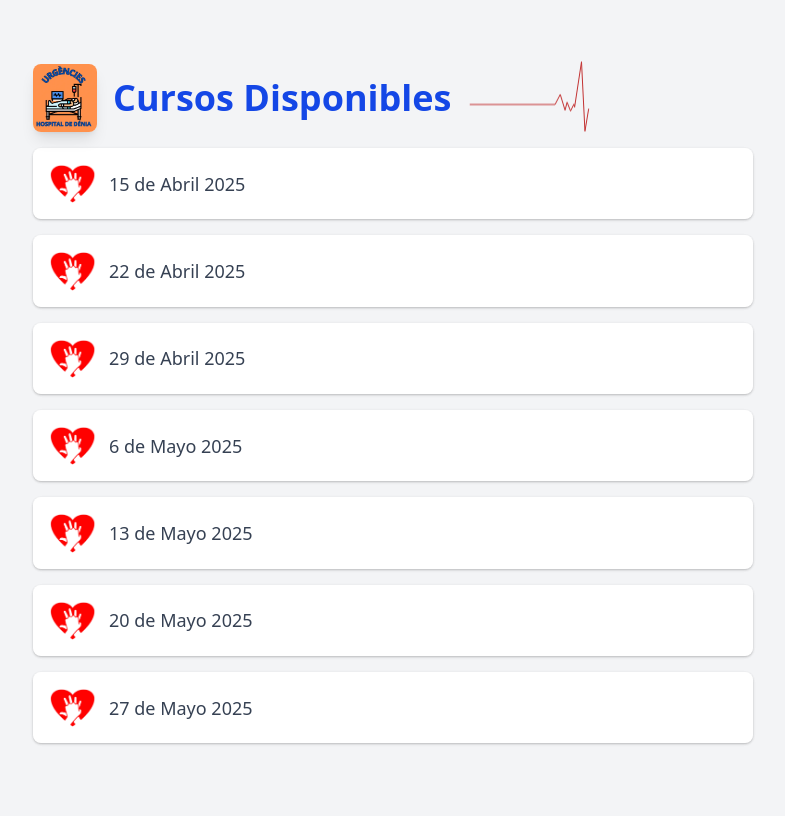
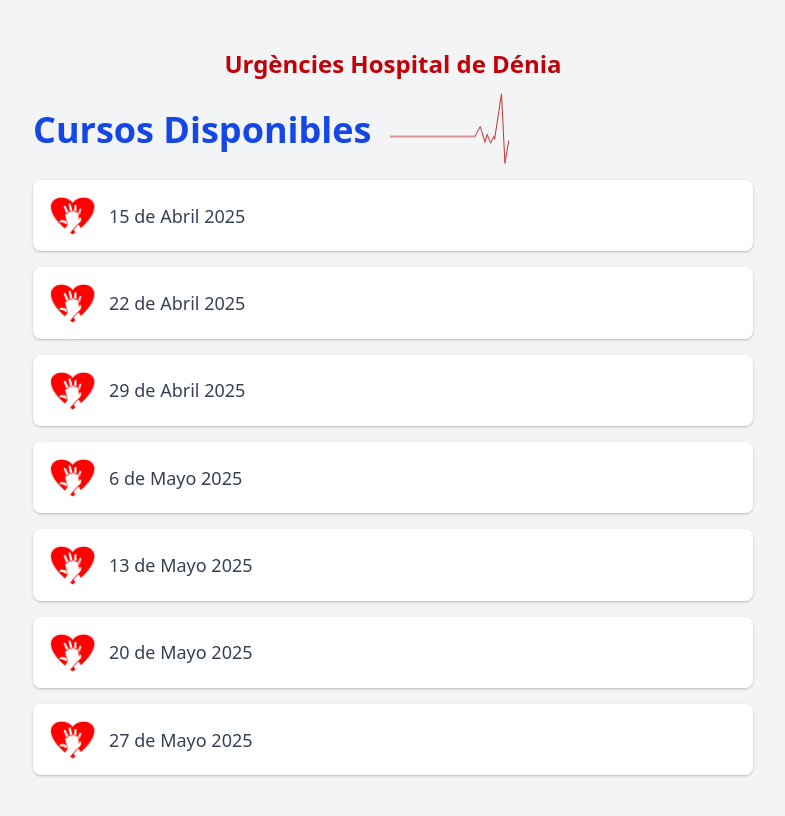
Before and after one commit to Rafixx/simulaDenia, an Astro site: page / in a window 1280 px wide. Shown: the whole page, without its empty margins (247-1032 px from the left). Built offline with nearby package versions, Linux system fonts and the light colour scheme; Astro itself is replaced by a stand-in of ours.

Commit message:
Actualizar el diseño de la página de inicio: reemplazar imagen por título y reorganizar la sección de cursos disponibles

```diff
--- a/src/pages/index.astro
+++ b/src/pages/index.astro
@@ -17,12 +17,10 @@ const imgURGDenia = "/URGDenia.webp";
   </head>
   <body class="bg-gray-100 font-sans">
     <main class="max-w-3xl mx-auto py-12 px-6">
-      <div class="flex items-center gap-4">
-        <img
-          src={imgURGDenia}
-          alt="Urgencias Denia"
-          class="w-16 h-auto rounded-lg shadow-lg"
-        />
+      <h1 class="text-center text-2xl font-bold text-red-700">
+        Urgències Hospital de Dénia
+      </h1>
+      <div class="flex flex-col sm:flex-row items-center gap-4">
         <h1 class="text-4xl font-bold text-blue-700">Cursos Disponibles</h1>
         <EkgAnimation />
       </div>
```
